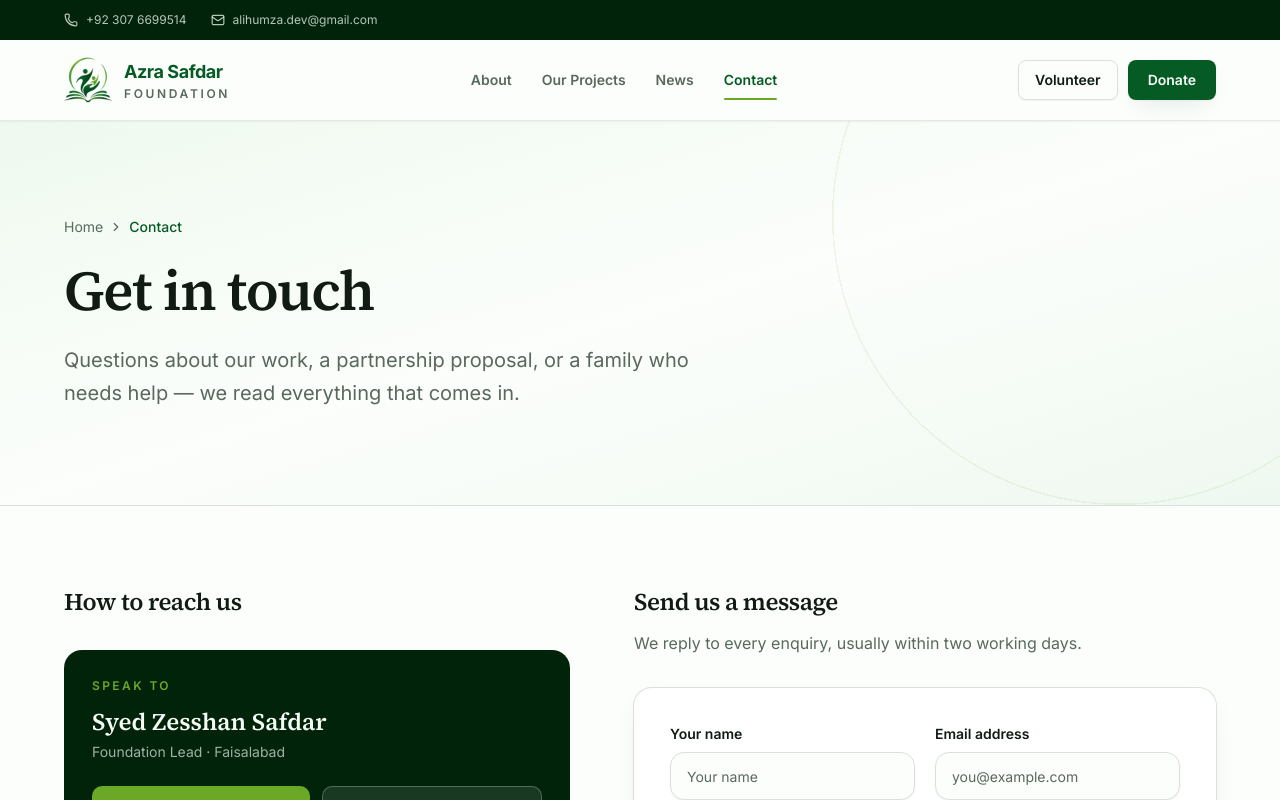
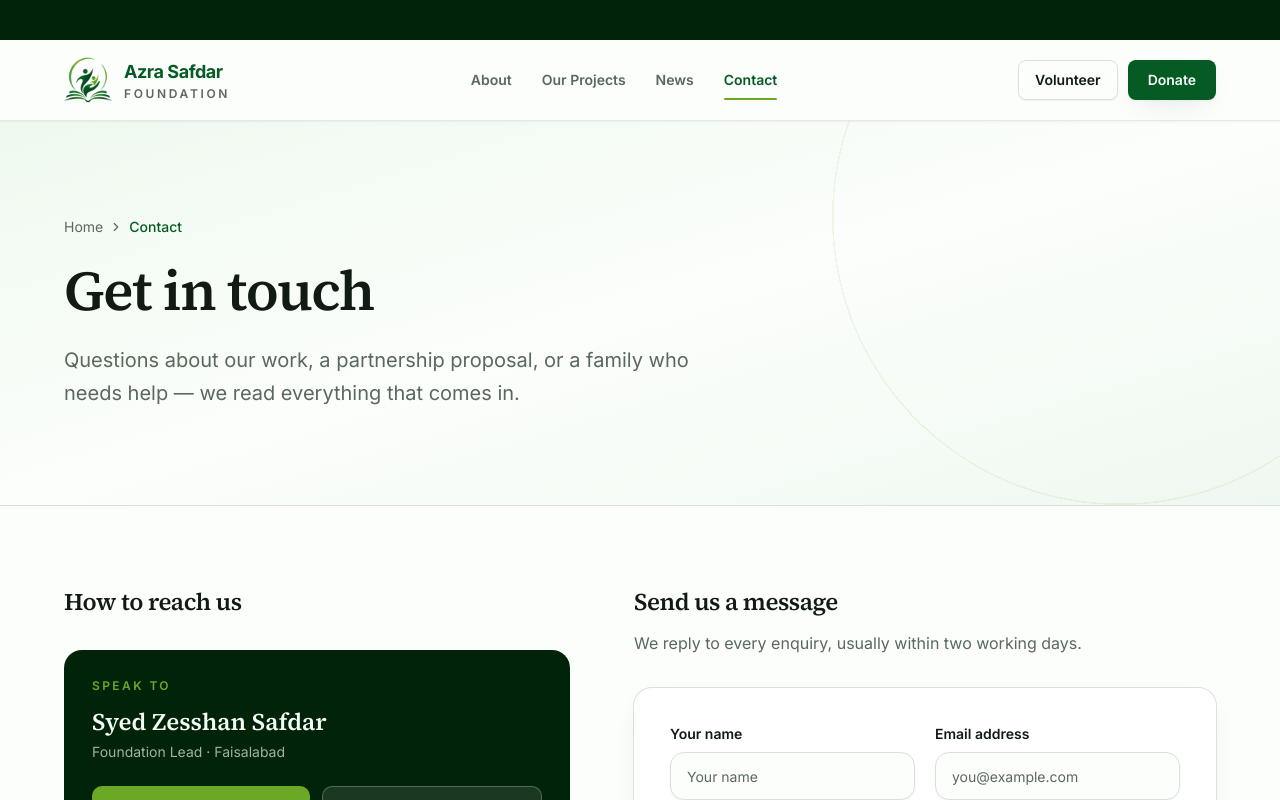
Before and after one commit to mazanaqvi/azrasafdar, a Next.js app: page /contact in a window 1280 px wide. Shown: the top 800 px of the page. Built offline with nearby package versions, Linux system fonts and the light colour scheme; no server answers; some icons are missing.

Commit message:
site header removed

```diff
--- a/src/components/site-header.tsx
+++ b/src/components/site-header.tsx
@@ -1,5 +1,4 @@
 import Link from "next/link";
-import { MailIcon, PhoneIcon } from "lucide-react";
 import {
   SiFacebook,
   SiInstagram,
@@ -23,26 +22,9 @@ const socials = [
 export function SiteHeader() {
   return (
     <header className="sticky top-0 z-40">
-      {/* Utility bar: contact details up front, the way institutions expect. */}
+      {/* Utility bar: social links only. */}
       <div className="hidden bg-brand-deeper text-primary-foreground lg:block">
-        <div className="container-page flex h-10 items-center justify-between text-xs">
-          <div className="flex items-center gap-6">
-            <a
-              href={`tel:${site.phone.replace(/\s/g, "")}`}
-              className="flex items-center gap-2 text-primary-foreground/75 transition-colors hover:text-lime"
-            >
-              <PhoneIcon className="size-3.5" />
-              {site.phone}
-            </a>
-            <a
-              href={`mailto:${site.email}`}
-              className="flex items-center gap-2 text-primary-foreground/75 transition-colors hover:text-lime"
-            >
-              <MailIcon className="size-3.5" />
-              {site.email}
-            </a>
-          </div>
-
+        <div className="container-page flex h-10 items-center justify-end text-xs">
           <div className="flex items-center gap-1">
             {socials.map(({ href, label, Icon }) => (
               <a
```
